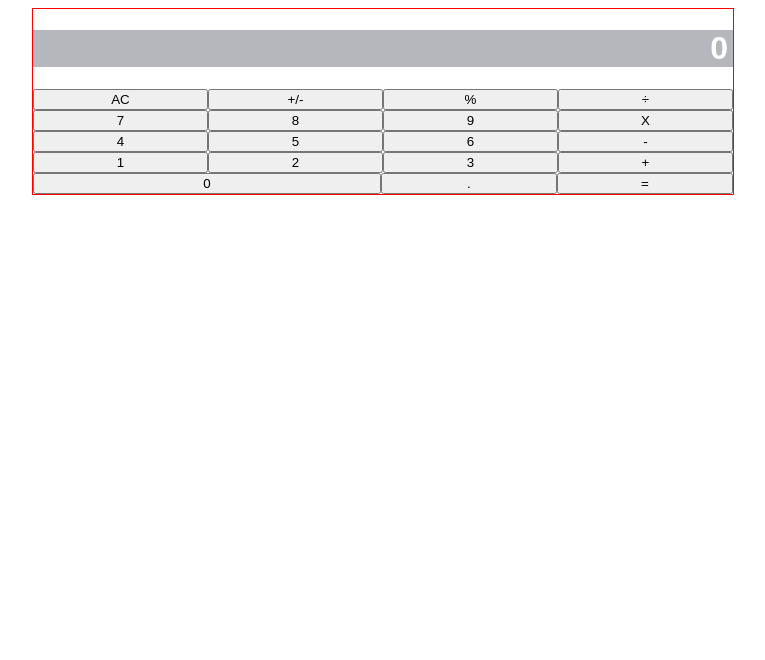
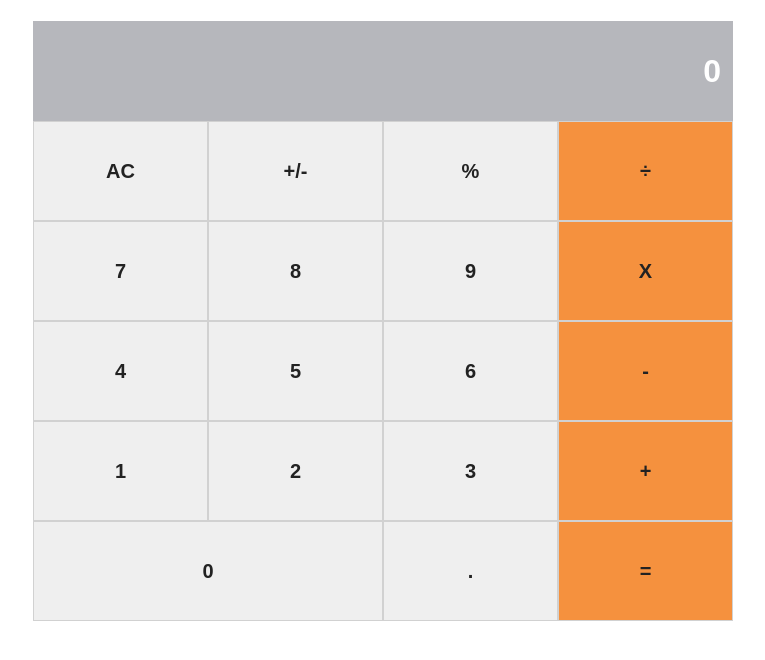
Before and after one commit to helciodev/math-magicians, a React app: page / in a window 1280 px wide. Shown: the whole page, without its empty margins (257-1022 px from the left). Built offline with nearby package versions, Linux system fonts and the light colour scheme.

Commit message:
Add hover effect and cursor pointer to buttons

```diff
--- a/src/components/Button.js
+++ b/src/components/Button.js
@@ -1,9 +1,19 @@
 import React from 'react';
 import PropTypes from 'prop-types';
 
-function Button({ name, btnClick }) {
+function Button({
+  name, btnClick, color, wide,
+}) {
+  const notOrange = color ? 'not-orange' : '';
+  const isOrange = color ? '' : 'orange';
+  const isWide = !wide ? 'buttons all-buttons' : 'button-zero all-buttons';
+
   return (
-    <button className={name !== '0' ? 'buttons' : 'button-zero'} onClick={() => btnClick(name)} type="button">
+    <button
+      className={[isOrange, isWide, notOrange].join(' ')}
+      onClick={() => btnClick(name)}
+      type="button"
+    >
       {name}
     </button>
   );
@@ -12,6 +22,8 @@ function Button({ name, btnClick }) {
 Button.propTypes = {
   name: PropTypes.string.isRequired,
   btnClick: PropTypes.func.isRequired,
+  color: PropTypes.string.isRequired,
+  wide: PropTypes.string.isRequired,
 };
 
 export default Button;
--- a/src/components/ButtonPanel.js
+++ b/src/components/ButtonPanel.js
@@ -6,32 +6,32 @@ function ButtonPanel({ clickHandler }) {
   return (
     <div>
       <div className="buttons-container">
-        <Button btnClick={clickHandler} name="AC" />
-        <Button btnClick={clickHandler} name="+/-" />
-        <Button btnClick={clickHandler} name="%" />
+        <Button btnClick={clickHandler} color="true" name="AC" />
+        <Button btnClick={clickHandler} color="true" name="+/-" />
+        <Button btnClick={clickHandler} color="true" name="%" />
         <Button btnClick={clickHandler} name="÷" />
       </div>
       <div className="buttons-container">
-        <Button btnClick={clickHandler} name="7" />
-        <Button btnClick={clickHandler} name="8" />
-        <Button btnClick={clickHandler} name="9" />
+        <Button btnClick={clickHandler} name="7" color="true" />
+        <Button btnClick={clickHandler} name="8" color="true" />
+        <Button btnClick={clickHandler} name="9" color="true" />
         <Button btnClick={clickHandler} name="X" />
       </div>
       <div className="buttons-container">
-        <Button btnClick={clickHandler} name="4" />
-        <Button btnClick={clickHandler} name="5" />
-        <Button btnClick={clickHandler} name="6" />
+        <Button btnClick={clickHandler} name="4" color="true" />
+        <Button btnClick={clickHandler} name="5" color="true" />
+        <Button btnClick={clickHandler} name="6" color="true" />
         <Button btnClick={clickHandler} name="-" />
       </div>
       <div className="buttons-container">
-        <Button btnClick={clickHandler} name="1" />
-        <Button btnClick={clickHandler} name="2" />
-        <Button btnClick={clickHandler} name="3" />
+        <Button btnClick={clickHandler} name="1" color="true" />
+        <Button btnClick={clickHandler} name="2" color="true" />
+        <Button btnClick={clickHandler} name="3" color="true" />
         <Button btnClick={clickHandler} name="+" />
       </div>
       <div className="buttons-container">
-        <Button btnClick={clickHandler} name="0" />
-        <Button btnClick={clickHandler} name="." />
+        <Button btnClick={clickHandler} name="0" wide="true" color="true" />
+        <Button btnClick={clickHandler} name="." color="true" />
         <Button btnClick={clickHandler} name="=" />
       </div>
     </div>
--- a/src/style.css
+++ b/src/style.css
@@ -5,24 +5,54 @@ body {
   color: #fff;
   background-color: #B6B7BC;
   text-align: right;
-  padding-right: 5px;
+  padding-right: 12px;
+  height: 100px;
+  font-weight: bold;
+  margin-bottom:0;
+  display: flex;
+  align-items: center;
+  justify-content: flex-end;
+
 }
 
 .calculator-container {
   width: 700px;
   margin: 0 auto;
-  border: 1px solid red;
 }
 
 .buttons-container {
   width: 100%;
   display:flex;
+  font-weight: bold;
+  font-size: 24px;
+}
+
+.all-buttons {
+  height: 100px;
+  text-align: center;
+  color: #222;
+  border: 1px solid #D1D1D1;
+  font-size: 20px;
+  font-weight: bold;
+  cursor: pointer;
 }
 
 .buttons {
-width: 33.33%;
+width: 25%;
+}
+
+.orange {
+  background-color: #F5913E;
+}
+
+.orange:hover {
+background-color: #da7828;;
+}
+
+.not-orange:hover {
+background-color: #d1cece;
 }
 
 .button-zero {
-width: 66.66%
+  width: 50%;
 }
```
